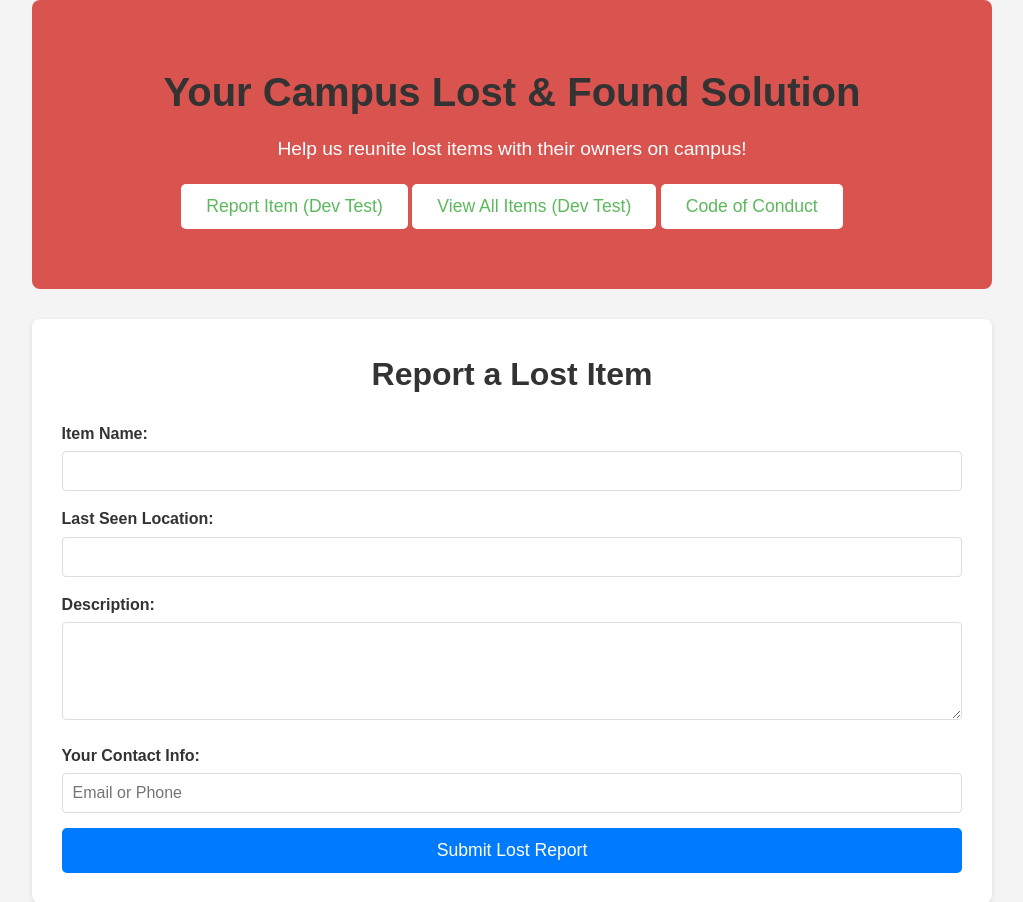
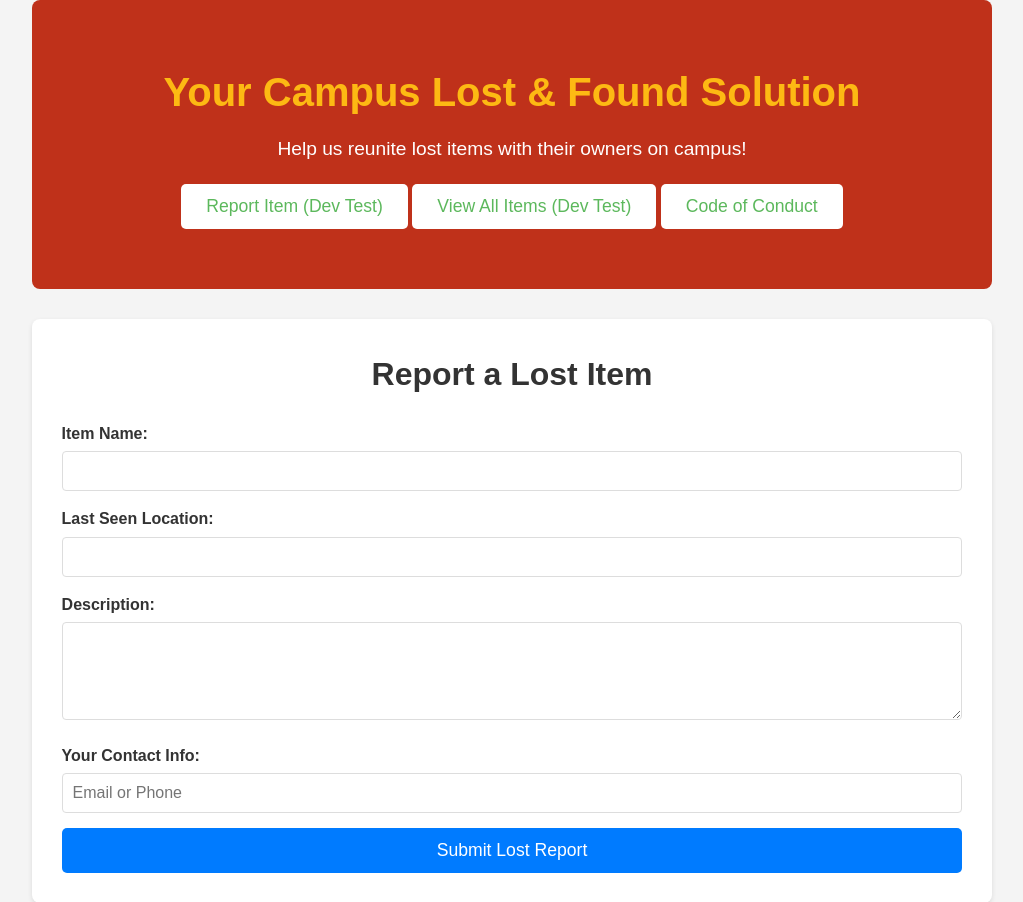
Before and after one commit to Robb1228/find-it, a Flask app: page / in a window 1280 px wide. Shown: the part 99-1001 px from the top of the page, without its empty margins (128-1151 px from the left). Run offline with Flask 2, Linux system fonts and the light colour scheme; the visitor is signed in with stand-in values (Sample User, id 1).

Commit message:
Update style.css

```diff
--- a/app/static/css/style.css
+++ b/app/static/css/style.css
@@ -59,7 +59,7 @@ header a:hover {
 
 /* Hero Section */
 #hero {
-    background: #d9534f; /* Red color for positive feel */
+    background: #bf311a; /* Red color for positive feel */
     color: #fff;
     text-align: center;
     padding: 60px 0;
@@ -68,6 +68,8 @@ header a:hover {
 }
 
 #hero h2 {
+    background: #bf311a;
+    color: #fdb913;
     font-size: 2.5rem;
     margin-bottom: 10px;
 }
```
